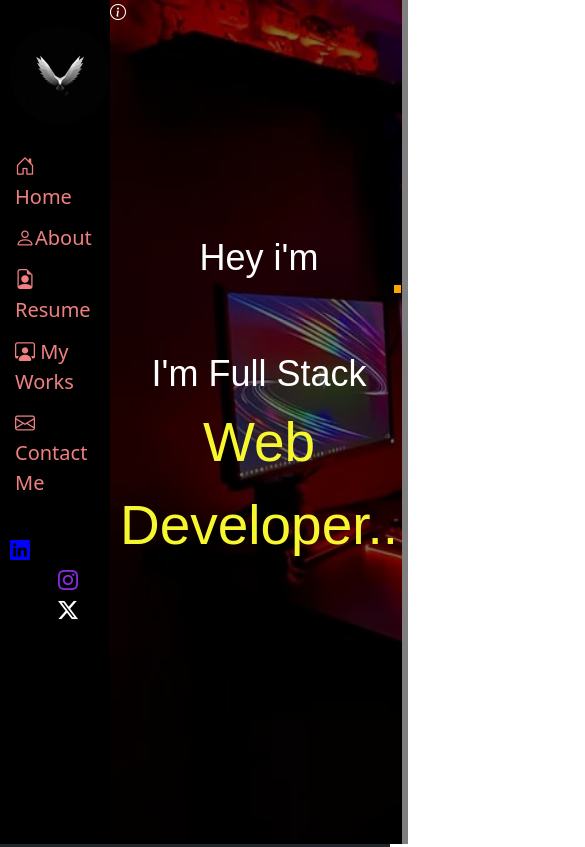
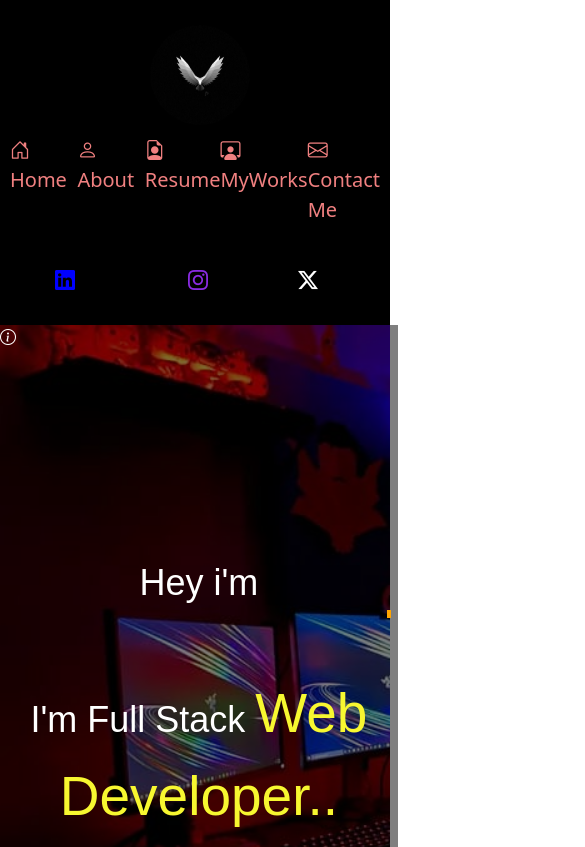
Before and after one commit to Prajwal-Deshmukh19/My-work, a website: page index.html in a window 390 px wide. Shown: the top 847 px of the page, 585 px wide, since content can reach past the window. Drawn offline with nearby package versions, Linux system fonts and the light colour scheme.

Commit message:
mobile view updated
mobile view updated

```diff
--- a/index.html
+++ b/index.html
@@ -490,6 +490,56 @@
             color: rgb(247, 247, 48)
             ;
         }
+
+        @media only screen and (max-width: 768px) {
+            .idd {
+                grid-template-columns: 1fr; /* Change grid layout to a single column */
+            }
+
+            .main {
+                padding: 0; /* Adjust padding as needed */
+                background-size:cover ;
+            }
+
+            /* Adjust specific elements for smaller screens */
+            .two {
+                height: auto; /* Auto height to fit content */
+            }
+
+            .part-1,
+            .part-2 {
+                display: none; /* Change display to block for full-width sections */
+            }
+
+            /* Add more specific adjustments as needed */
+
+            #workk{
+                overflow: auto;
+            }
+
+            .two{
+                display: grid;
+                grid-template-columns: 2.4fr 2.4fr 2.4fr 2.4fr 2.4fr;
+                padding: 10px;
+            }
+            .icons{
+                display: grid;
+                grid-template-columns: 4fr 4fr 4fr;
+                padding: 10px;
+                margin: 20px;
+            }
+            .one{
+        display: flex;
+        justify-content: center;
+    }
+#NextName{
+    font-size: 33px;
+}
+#sidelinkedin{
+    margin-left: 25px;
+}
+
+        }
     </style>
     <script>
         var name = "Prajwal Deshmukh";
@@ -554,12 +604,12 @@
                 <span class="bi bi-house-door"> Home</span>
                 <span class="bi bi-person">About</span>
                 <span class="bi bi-file-earmark-person"><a href="#resume"> Resume</a></span>
-                <span class="bi bi-person-workspace"><a href="#mywork"> My Works</a></span>
+                <span class="bi bi-person-workspace"><a href="#mywork"> MyWorks</a></span>
                 <a href="mailto:prajwalrd19@gmail.com"><span class="bi bi-envelope"> Contact Me</span></a>
             </div>
             <div class="icons">
                 <a href="https://www.linkedin.com/in/prajwal-deshmukh-2a9552304/"><span
-                        class="bi bi-linkedin"></span></a>
+                        class="bi bi-linkedin" id="sidelinkedin"></span></a>
                 <a href=" https://www.instagram.com/prajwalrd19/?hl=en"> <span class="bi bi-instagram ms-5"></span></a>
                 <span class="bi bi-twitter-x ms-5 "></span>
 
```
